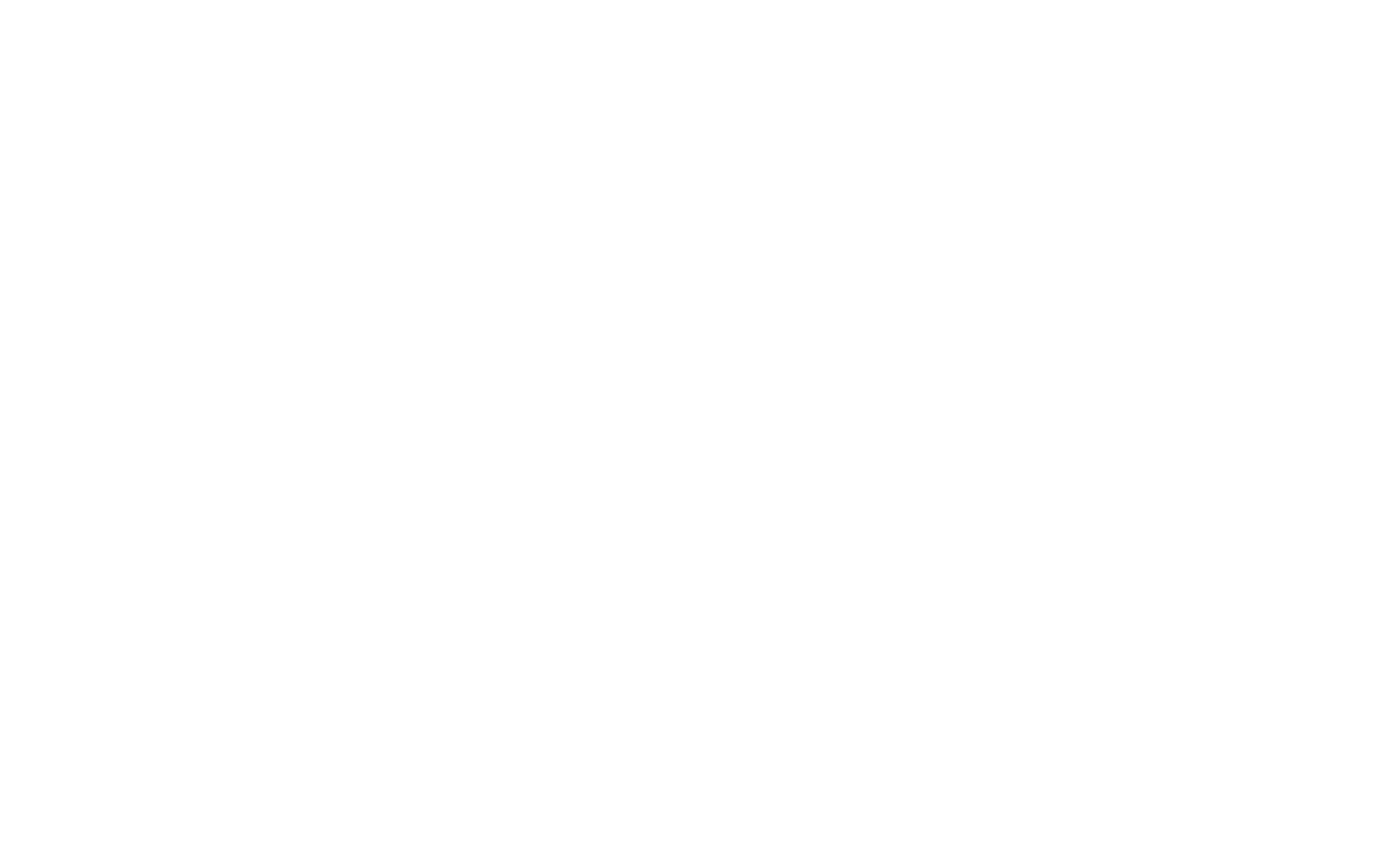
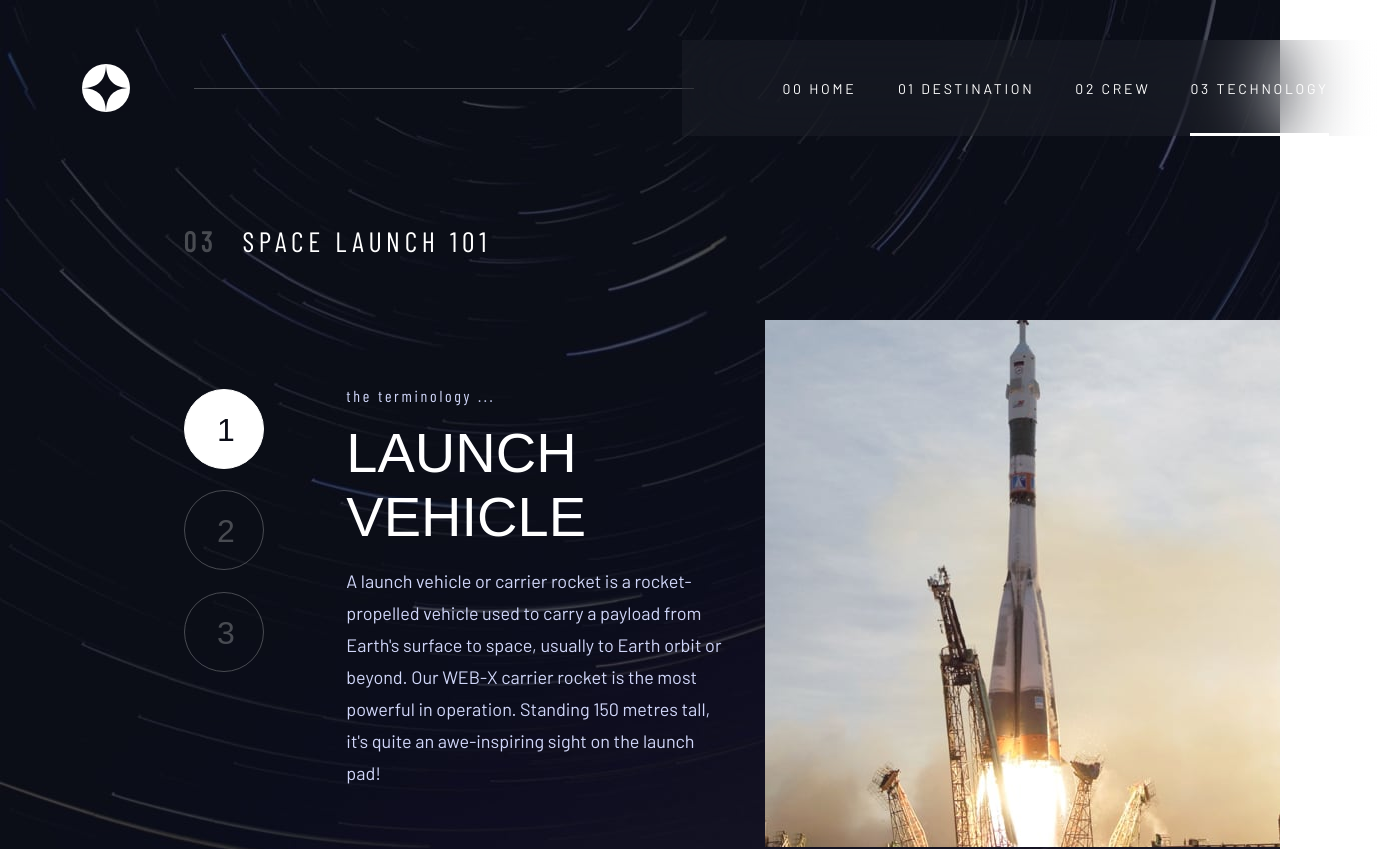
Before and after one commit to mohadese-nm/space-tourism-website, a Vue app: page /launchVehicle in a window 1280 px wide. Shown: the top 849 px of the page, 1377 px wide, since content can reach past the window. Built offline with nearby package versions, Linux system fonts and the light colour scheme; a web font is replaced by a local one.

Commit message:
customize navigation and fix styles

```diff
--- a/src/views/technology/launchVehicle.vue
+++ b/src/views/technology/launchVehicle.vue
@@ -8,7 +8,7 @@
                     <p class="header-text"> space launch 101</p>
                 </div>
             </div>
-            <div class="row main-text align-items-center">
+            <div class="row main-text">
                 <div class="col-lg-3 tech-nav">
                     <tech-nav></tech-nav>
                 </div>
@@ -47,7 +47,7 @@
 export default {
     name: 'launchVehicle',
     components: {
-        tecNav
+        techNav
     }
 }
 </script>
@@ -89,6 +89,9 @@
 
             .main-text{
                 margin-top: 14vh;
+                .tech-nav{
+
+                }
                 .tech-description{
                 .terminology{
 
--- a/src/views/technology/techNav.vue
+++ b/src/views/technology/techNav.vue
@@ -1,5 +1,31 @@
 <template>
+  <div class="container">
+        <div class="row align-items-center justify-content-center nav-links">
+            <div class="col-lg-12 link-column  mb-3">
+                <router-link :to="{ name: 'launchVehicle' }" class="tech-link">
+                    <div class="circle">
+                        <p>1</p>
+                    </div>
+                </router-link>
+            </div>
 
+            <div class="col-lg-12 link-column  mb-3">
+                <router-link :to="{ name: 'spacePort' }" class="tech-link">
+                    <div class="circle">
+                        <p>2</p>
+                    </div>
+                </router-link>
+            </div>
+
+            <div class="col-lg-12 link-column  mb-3">
+                <router-link :to="{ name: 'spaceCapsule' }" class="tech-link">
+                    <div class="circle">
+                        <p>3</p>
+                    </div>
+                </router-link>
+            </div>
+        </div>
+    </div>
 </template>
 
 <script>
@@ -8,6 +34,58 @@
 }
 </script>
 
-<style>
+<style lang="scss" scoped>
+@use '@/assets/styles/-variables.scss' as *;
+.container{
+    margin-top: 0 !important;
+    .nav-links{
+    width: 135px;
+    height: 305px;
+        .link-column{
+            padding: 0;
+            .tech-link{
+                .circle{
+                    border-radius: 50%;
+                    width: 80px;
+                    height: 80px;
+                    opacity: 0.25;
+                    border: 1px solid #FFFFFF;
+                    color: white;
+                    text-align: center;
+                    position: relative;
+                    p{
+                        position: absolute;
+                        height: 37px;
+                        width: 16px;
+                        left: 32.5px;
+                        top: 22px;
+                        font-family: $belle;
+                        font-style: normal;
+                        font-weight: 400;
+                        font-size: 32px;
+                        line-height: 37px;
+                        text-align: center;
+                        letter-spacing: 2px;
+                    }
+                }
 
+                &:hover {
+                    .circle{
+                        opacity: 1;
+                    }
+                }
+
+                &.router-link-active {
+                    .circle{
+                        opacity: 1;
+                        background-color: white;
+                        color: $navyBlue;
+                    }
+                }
+
+            }
+
+        }
+    }
+}
 </style>
```
